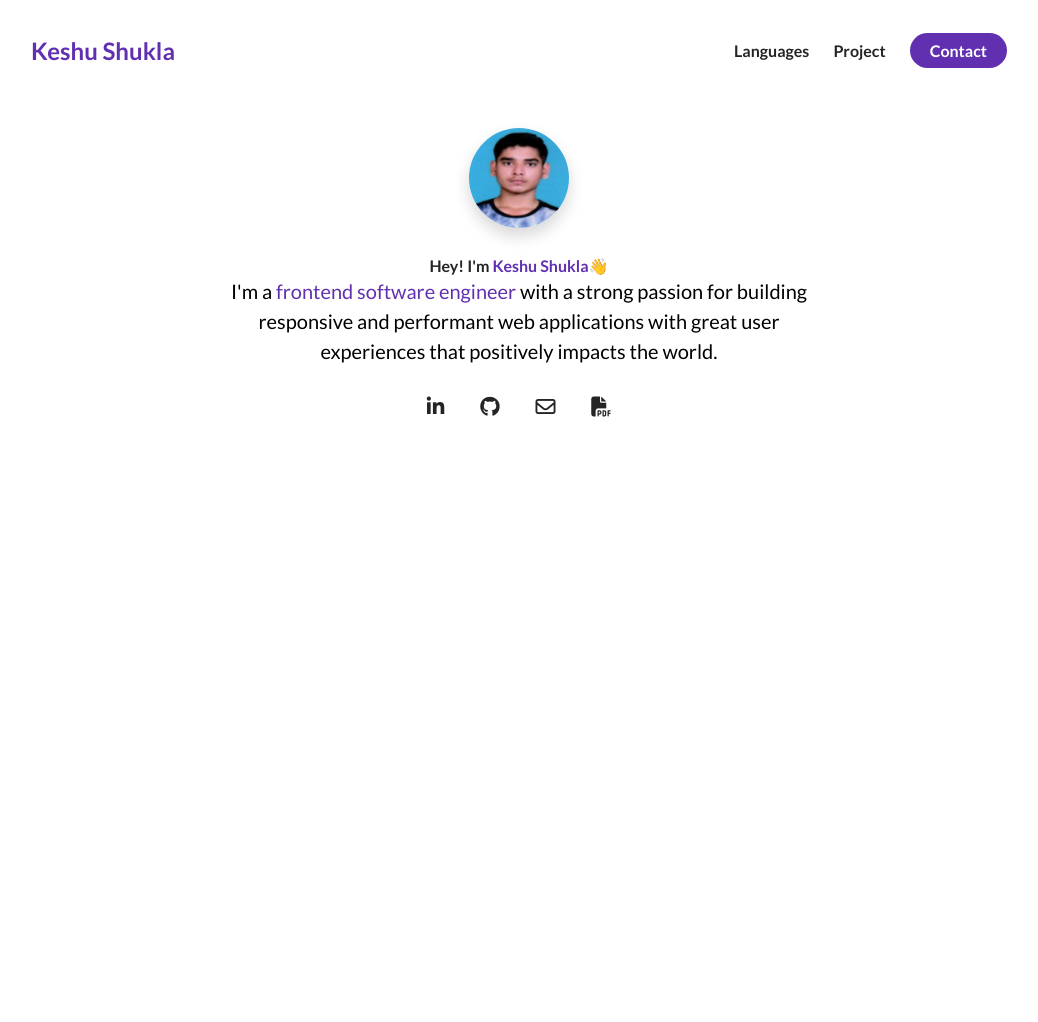
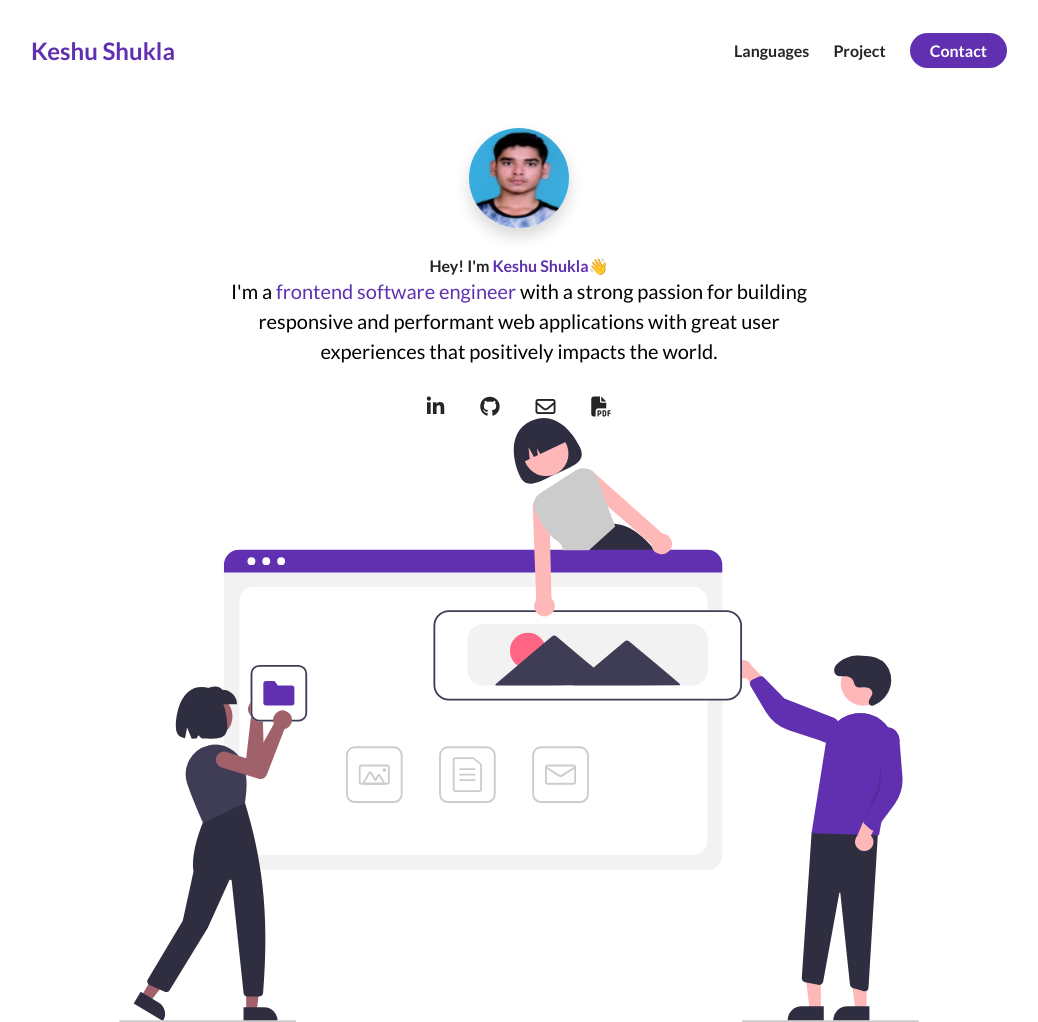
Before and after one commit to Keshushukla/Basic-Portfolio, a plain HTML site: page index.html in a window 1280 px wide. Shown: the whole page, without its empty margins (121-1159 px from the left). Before the commit the page ends 800 px from the top, so only its background shows below. Drawn offline with Linux system fonts and the light colour scheme.

Commit message:
Landing Page Completion

```diff
--- a/index.html
+++ b/index.html
@@ -58,6 +58,9 @@
                             </a>
                         </div>
                 </div>
+                <figure class="about-me__img--container">
+                    <img src="./assets/undraw_websites.svg" class="about-me__img" alt="">
+                </figure>
             </div>
         </div>
     </section>
--- a/styles.css
+++ b/styles.css
@@ -92,6 +92,11 @@ nav{
     flex-direction: column;
 }
 
+.about-me__info{
+    display: flex;
+    flex-direction: column;
+}
+
 .about-me__info--container{
     display: flex;
     flex-direction: column;
@@ -132,3 +137,14 @@ nav{
     text-decoration: none;
     padding: 0 16px;
 }
+
+.about-me__img--container{
+    /* makes img 100% height of page */
+    flex: 1;
+    display: flex;
+    align-items: center;
+}
+
+.about-me__img{
+    width: 100%;
+}
```
